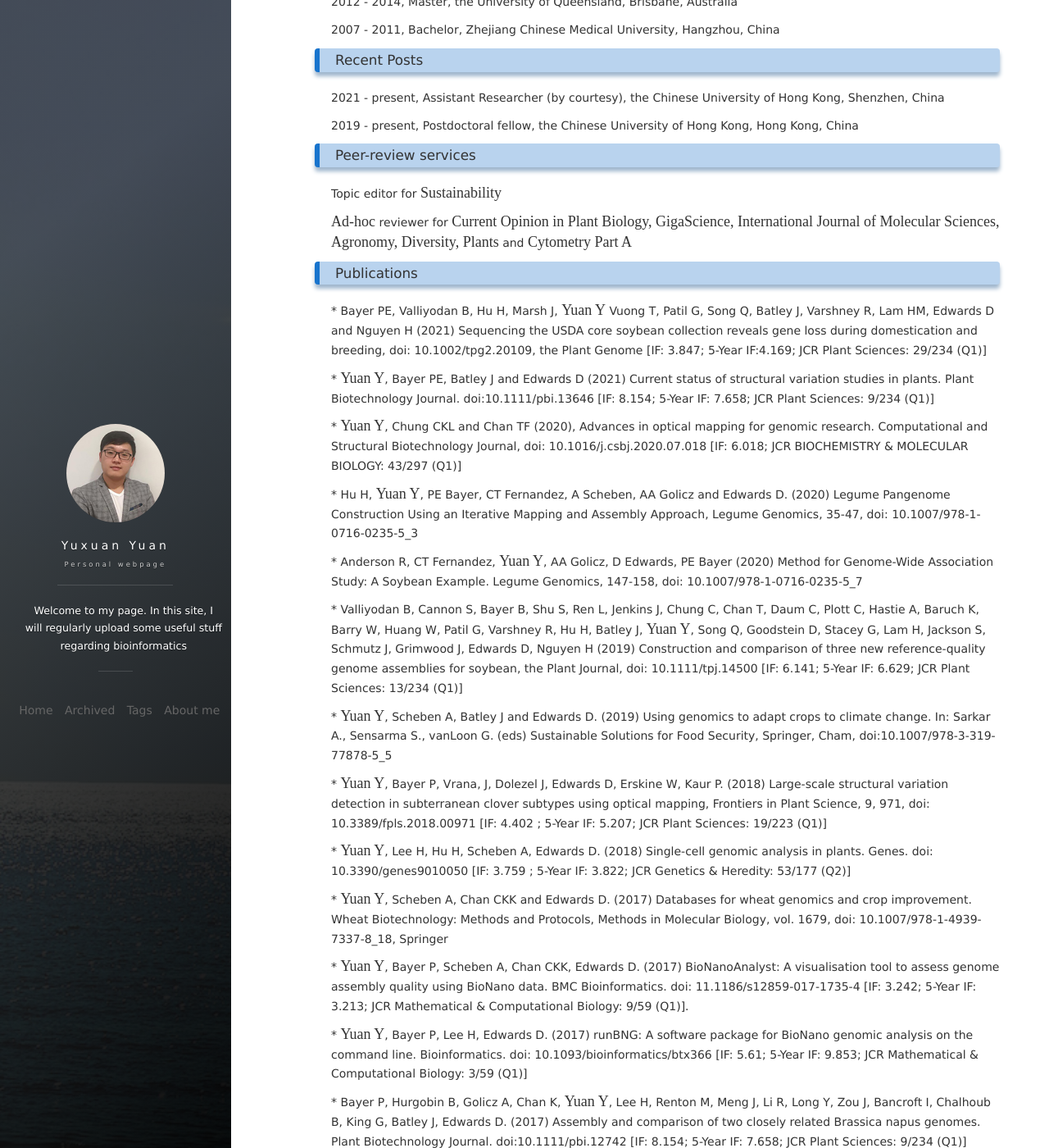
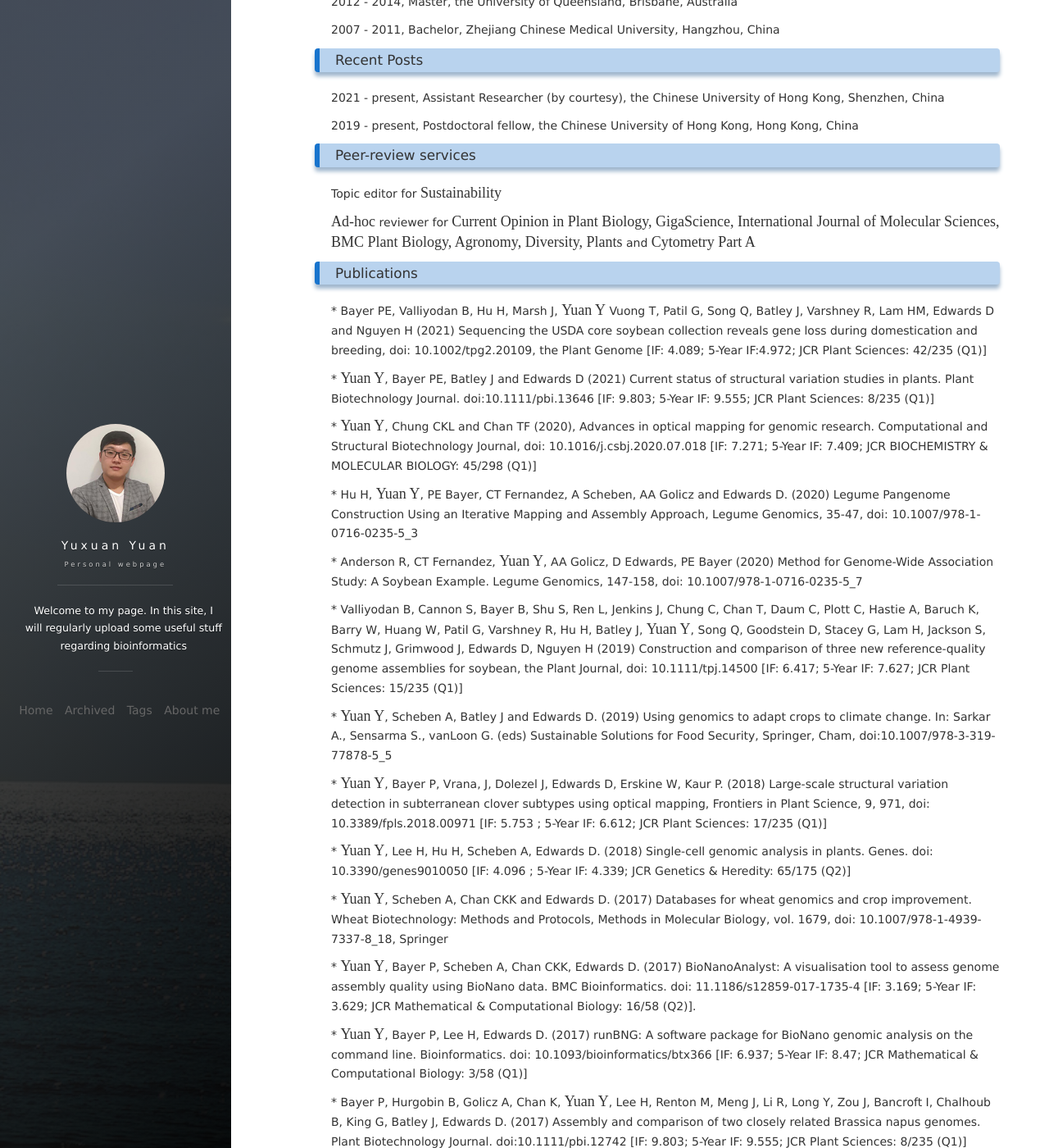
Before and after one commit to yuxuanyuan/yuxuanyuan.github.io, a Jekyll site: the page built from about.md, in a window 1280 px wide and 1400 px high, scrolled down 324 px. Shown: the whole window at 82% size. Built offline with Jekyll 4.4.1, drawn with Linux system fonts in a browser that asks for light colours; nearby versions of some CDN libraries; comment, search, counter and statistics services are not loaded; some of the changed text lies outside the part shown.

Commit message:
2021-07-16

```diff
--- a/about.md
+++ b/about.md
@@ -42,7 +42,7 @@ The species that I have been working on are canola, wheat and soybean
 Topic editor for <i> Sustainability</i>
 
 <p>
-<i>Ad-hoc</i> reviewer for <i> Current Opinion in Plant Biology, GigaScience, International Journal of Molecular Sciences, Agronomy, Diversity, Plants </i> and <i>Cytometry Part A</i>
+<i>Ad-hoc</i> reviewer for <i> Current Opinion in Plant Biology, GigaScience, International Journal of Molecular Sciences, BMC Plant Biology, Agronomy, Diversity, Plants </i> and <i>Cytometry Part A</i>
 
 <p>
 
@@ -50,15 +50,15 @@ Topic editor for <i> Sustainability</i>
 
 <p>
 
-* Bayer PE, Valliyodan B, Hu H, Marsh J, <i>Yuan Y</i> Vuong T, Patil G, Song Q, Batley J, Varshney R, Lam HM, Edwards D and Nguyen H (2021) Sequencing the USDA core soybean collection reveals gene loss during domestication and breeding, doi: 10.1002/tpg2.20109, the Plant Genome [IF: 3.847; 5-Year IF:4.169; JCR Plant Sciences: 29/234 (Q1)]
+* Bayer PE, Valliyodan B, Hu H, Marsh J, <i>Yuan Y</i> Vuong T, Patil G, Song Q, Batley J, Varshney R, Lam HM, Edwards D and Nguyen H (2021) Sequencing the USDA core soybean collection reveals gene loss during domestication and breeding, doi: 10.1002/tpg2.20109, the Plant Genome [IF: 4.089; 5-Year IF:4.972; JCR Plant Sciences: 42/235 (Q1)]
 
 <p>
 
-* <i>Yuan Y</i>, Bayer PE, Batley J and Edwards D (2021) Current status of structural variation studies in plants. Plant Biotechnology Journal. doi:10.1111/pbi.13646 [<b>IF: 8.154</b>; 5-Year IF: 7.658; JCR Plant Sciences: 9/234 (Q1)]
+* <i>Yuan Y</i>, Bayer PE, Batley J and Edwards D (2021) Current status of structural variation studies in plants. Plant Biotechnology Journal. doi:10.1111/pbi.13646 [<b>IF: 9.803</b>; 5-Year IF: 9.555; JCR Plant Sciences: 8/235 (Q1)]
 
 <p>
 
-* <i>Yuan Y</i>, Chung CKL and Chan TF (2020), Advances in optical mapping for genomic research. Computational and Structural Biotechnology Journal, doi: 10.1016/j.csbj.2020.07.018 [<b>IF: 6.018</b>; JCR BIOCHEMISTRY & MOLECULAR BIOLOGY: 43/297 (Q1)]
+* <i>Yuan Y</i>, Chung CKL and Chan TF (2020), Advances in optical mapping for genomic research. Computational and Structural Biotechnology Journal, doi: 10.1016/j.csbj.2020.07.018 [<b>IF: 7.271</b>; 5-Year IF: 7.409; JCR BIOCHEMISTRY & MOLECULAR BIOLOGY: 45/298 (Q1)]
 
 <p>
 
@@ -70,7 +70,7 @@ Topic editor for <i> Sustainability</i>
 
 <p>
 
-* Valliyodan B, Cannon S, Bayer B, Shu S, Ren L, Jenkins J, Chung C, Chan T, Daum C, Plott C, Hastie A, Baruch K, Barry W, Huang W, Patil G, Varshney R, Hu H, Batley J, <i>Yuan Y</i>, Song Q, Goodstein D, Stacey G, Lam H, Jackson S, Schmutz J, Grimwood J, Edwards D, Nguyen H (2019) Construction and comparison of three new reference-quality genome assemblies for soybean, the Plant Journal, doi: 10.1111/tpj.14500 [<b>IF: 6.141</b>; 5-Year IF: 6.629; JCR Plant Sciences: 13/234 (Q1)]
+* Valliyodan B, Cannon S, Bayer B, Shu S, Ren L, Jenkins J, Chung C, Chan T, Daum C, Plott C, Hastie A, Baruch K, Barry W, Huang W, Patil G, Varshney R, Hu H, Batley J, <i>Yuan Y</i>, Song Q, Goodstein D, Stacey G, Lam H, Jackson S, Schmutz J, Grimwood J, Edwards D, Nguyen H (2019) Construction and comparison of three new reference-quality genome assemblies for soybean, the Plant Journal, doi: 10.1111/tpj.14500 [<b>IF: 6.417</b>; 5-Year IF: 7.627; JCR Plant Sciences: 15/235 (Q1)]
 
 <p>
 
@@ -78,11 +78,11 @@ Topic editor for <i> Sustainability</i>
 
 <p>
 
-* <i>Yuan Y</i>, Bayer P, Vrana, J, Dolezel J, Edwards D, Erskine W, Kaur P. (2018) Large-scale structural variation detection in subterranean clover subtypes using optical mapping, Frontiers in Plant Science, 9, 971, doi: 10.3389/fpls.2018.00971 [<b>IF: 4.402 </b>; 5-Year IF: 5.207; JCR Plant Sciences: 19/223 (Q1)]
+* <i>Yuan Y</i>, Bayer P, Vrana, J, Dolezel J, Edwards D, Erskine W, Kaur P. (2018) Large-scale structural variation detection in subterranean clover subtypes using optical mapping, Frontiers in Plant Science, 9, 971, doi: 10.3389/fpls.2018.00971 [<b>IF: 5.753 </b>; 5-Year IF: 6.612; JCR Plant Sciences: 17/235 (Q1)]
 
 <p>
 
-* <i>Yuan Y</i>, Lee H, Hu H, Scheben A, Edwards D. (2018) Single-cell genomic analysis in plants. Genes. doi: 10.3390/genes9010050 [<b>IF: 3.759 </b>; 5-Year IF: 3.822; JCR Genetics & Heredity: 53/177 (Q2)]
+* <i>Yuan Y</i>, Lee H, Hu H, Scheben A, Edwards D. (2018) Single-cell genomic analysis in plants. Genes. doi: 10.3390/genes9010050 [<b>IF: 4.096 </b>; 5-Year IF: 4.339; JCR Genetics & Heredity: 65/175 (Q2)]
 
 <p>
 
@@ -90,23 +90,23 @@ Topic editor for <i> Sustainability</i>
 
 <p>
 
-* <i>Yuan Y</i>, Bayer P, Scheben A, Chan CKK, Edwards D. (2017) BioNanoAnalyst: A visualisation tool to assess genome assembly quality using BioNano data. BMC Bioinformatics. doi: 11.1186/s12859-017-1735-4 [<b>IF: 3.242</b>; 5-Year IF: 3.213; JCR Mathematical & Computational Biology: 9/59 (Q1)].
+* <i>Yuan Y</i>, Bayer P, Scheben A, Chan CKK, Edwards D. (2017) BioNanoAnalyst: A visualisation tool to assess genome assembly quality using BioNano data. BMC Bioinformatics. doi: 11.1186/s12859-017-1735-4 [<b>IF: 3.169</b>; 5-Year IF: 3.629; JCR Mathematical & Computational Biology: 16/58 (Q2)].
 
 <p>
 
-* <i>Yuan Y</i>, Bayer P, Lee H, Edwards D. (2017) runBNG: A software package for BioNano genomic analysis on the command line. Bioinformatics. doi: 10.1093/bioinformatics/btx366 [<b>IF: 5.61</b>; 5-Year IF: 9.853; JCR Mathematical & Computational Biology: 3/59 (Q1)]
+* <i>Yuan Y</i>, Bayer P, Lee H, Edwards D. (2017) runBNG: A software package for BioNano genomic analysis on the command line. Bioinformatics. doi: 10.1093/bioinformatics/btx366 [<b>IF: 6.937</b>; 5-Year IF: 8.47; JCR Mathematical & Computational Biology: 3/58 (Q1)]
 
 <p>
 
-* Bayer P, Hurgobin B, Golicz A, Chan K, <i>Yuan Y</i>, Lee H, Renton M, Meng J, Li R, Long Y, Zou J, Bancroft I, Chalhoub B, King G, Batley J, Edwards D. (2017) Assembly and comparison of two closely related Brassica napus genomes. Plant Biotechnology Journal. doi:10.1111/pbi.12742 [<b>IF: 8.154</b>; 5-Year IF: 7.658; JCR Plant Sciences: 9/234 (Q1)]
+* Bayer P, Hurgobin B, Golicz A, Chan K, <i>Yuan Y</i>, Lee H, Renton M, Meng J, Li R, Long Y, Zou J, Bancroft I, Chalhoub B, King G, Batley J, Edwards D. (2017) Assembly and comparison of two closely related Brassica napus genomes. Plant Biotechnology Journal. doi:10.1111/pbi.12742 [<b>IF: 9.803</b>; 5-Year IF: 9.555; JCR Plant Sciences: 8/235 (Q1)]
 
 <p>
 
-* <i>Yuan Y</i>, Bayer P, Batley J, Edwards D. (2017) Improvements in genomic technologies: application to crop genomics. Trends in Biotechnology. doi: 10.1016/j.tibtech.2017.02.009 [<b>IF: 14.343</b>; 5-Year IF: 15.157; JCR Biotechnology &Applied Microbiology: 3/156 (Q1)]
+* <i>Yuan Y</i>, Bayer P, Batley J, Edwards D. (2017) Improvements in genomic technologies: application to crop genomics. Trends in Biotechnology. doi: 10.1016/j.tibtech.2017.02.009 [<b>IF: 19.536</b>; 5-Year IF: 19.599; JCR Biotechnology &Applied Microbiology: 3/159 (Q1)]
 
 <p>
 
-* Kaur P, Bayer P, Milec Z, Vrána J, <i>Yuan Y</i>, Appels R, Edwards D, Batley J, Nichols P, Erskine W, Doležel J. (2017) An advanced reference genome of Trifolium subterraneum L. reveals genes related to agronomic performance. Plant Biotechnology Journal. doi: 10.1111/pbi.12697 [<b>IF: 8.154</b>; 5-Year IF: 7.658; JCR Plant Sciences: 9/234 (Q1)]
+* Kaur P, Bayer P, Milec Z, Vrána J, <i>Yuan Y</i>, Appels R, Edwards D, Batley J, Nichols P, Erskine W, Doležel J. (2017) An advanced reference genome of Trifolium subterraneum L. reveals genes related to agronomic performance. Plant Biotechnology Journal. doi: 10.1111/pbi.12697 [<b>IF: 9.803</b>; 5-Year IF: 9.555; JCR Plant Sciences: 8/235 (Q1)]
 
 <p>
 
```
